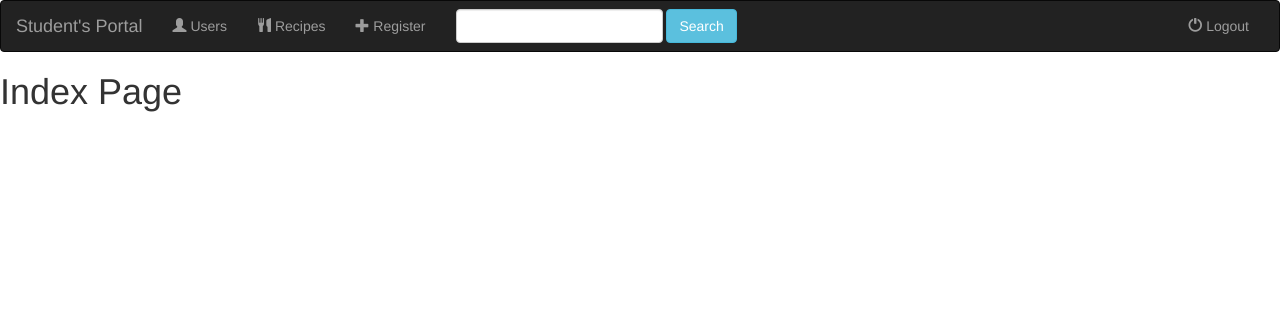
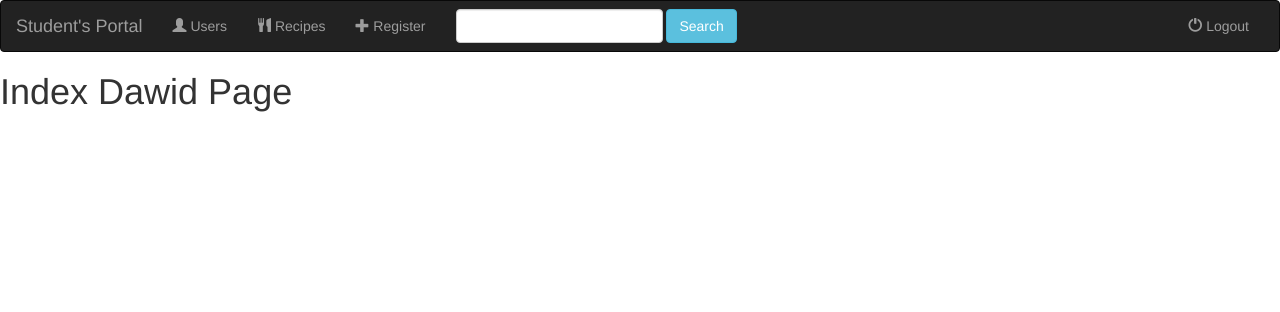
Before and after one commit to embchnk/Students_Portal, a Django app: page /users/ in a window 1280 px wide. Shown: the top 312 px of the page. Run offline with Django 3.2, Linux system fonts and the light colour scheme; some libraries are stand-ins or nearby versions.

```diff
--- a/users/templates/users/index.html
+++ b/users/templates/users/index.html
@@ -4,7 +4,7 @@
 {% block title %}Main page{% endblock %}
 
 {% block body %}
-   <h1>Index Page</h1>
+   <h1>Index Dawid Page</h1>
     <!--It doesn't work this way :/-->
     <!--<ul>-->
         <!--{% for user in all_users %}-->
```
Also changed, not shown: db.sqlite3, 1 other file.
